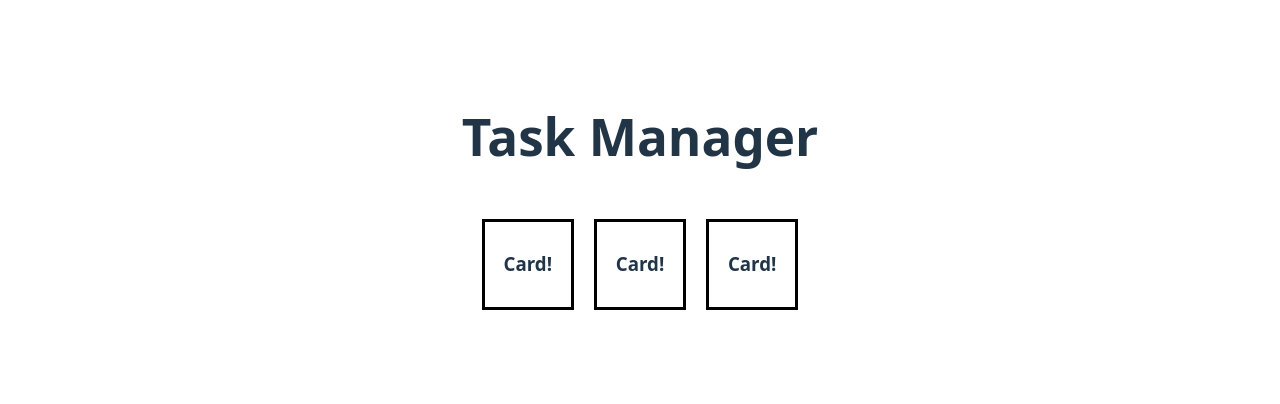
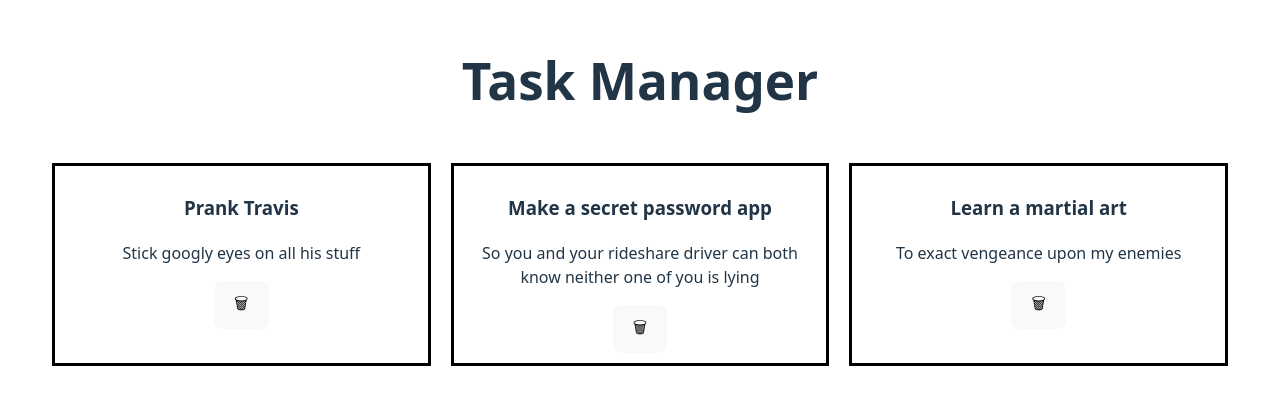
Before and after one commit to KatyaW-01/task-manager-react, a React (Vite) app: page / in a window 1280 px wide. Shown: the part 198-602 px from the top of the page. Built offline with nearby package versions, Linux system fonts and the light colour scheme.

Commit message:
loop through tasks and display them on the cards

```diff
--- a/src/components/App/App.jsx
+++ b/src/components/App/App.jsx
@@ -10,9 +10,9 @@ function App() {
   ];
   const [tasks, setTasks] = useState(dummyTasks); //create a piece of state called tasks, starting with the value of dummyTasks. if i want to change that value later, I'll use setTasks (a function)
   return (
-    <main className = "App">
+    <main className="App">
       <h1>Task Manager</h1>
-      <Tasks name="Travis"/>
+      <Tasks tasks={tasks} />
     </main>
   );
 }
--- a/src/components/Card/Card.jsx
+++ b/src/components/Card/Card.jsx
@@ -1,9 +1,11 @@
 import "./Card.css";
 
-function Card() {
+function Card({ title, description, id}) {
   return(
     <div className ="card">
-      <h3>Card!</h3>
+      <h3>{title}</h3>
+      <p>{description}</p>
+      <button>🗑</button>
     </div>
   );
 }
--- a/src/components/Tasks/Tasks.jsx
+++ b/src/components/Tasks/Tasks.jsx
@@ -1,15 +1,11 @@
 import Card from "../Card/Card";
 import "./Tasks.css"
 
-function Tasks(props) {
-  const { name } = props;
-  return (
-    <div className="tasks-container">
-      <Card />
-      <Card />
-      <Card />
-    </div>
-  );
+function Tasks({ tasks }) {
+  const taskCards = tasks.map((task)=>{
+    return <Card title={task.title} description={task.description} id={task.id} key={task.id} />;
+  });
+  return <div className="tasks-container">{taskCards}</div>;
 }
 
 export default Tasks;
```
